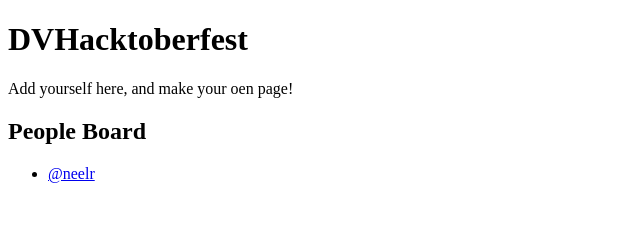
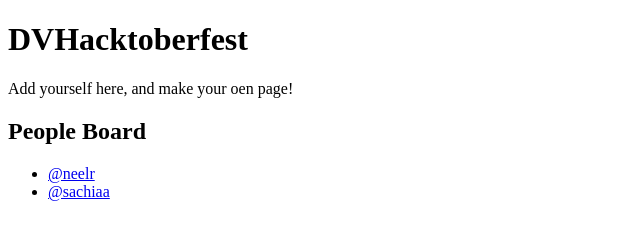
Before and after one commit to neelr/DVHacktoberfest, a plain HTML site: page index.html in a window 1280 px wide. Shown: the full height of the page, 0-640 px from the left. Drawn offline with Linux system fonts and the light colour scheme.

Commit message:
Update index.html

```diff
--- a/index.html
+++ b/index.html
@@ -9,6 +9,7 @@
     <h2>People Board</h2>
     <ul>
        <li><a href="/people/neelr.html">@neelr</a></li>
+       <li><a href="/people/sachiaa.html">@sachiaa</a></li>
     </ul>
   </body>
 </html>
```
